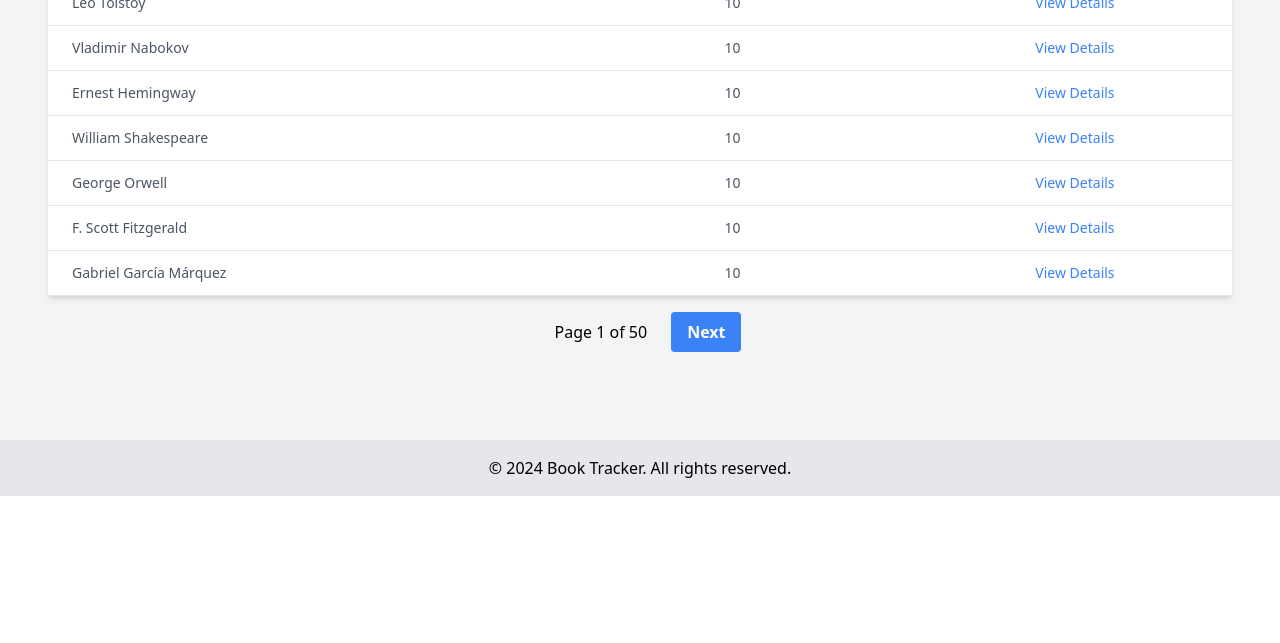
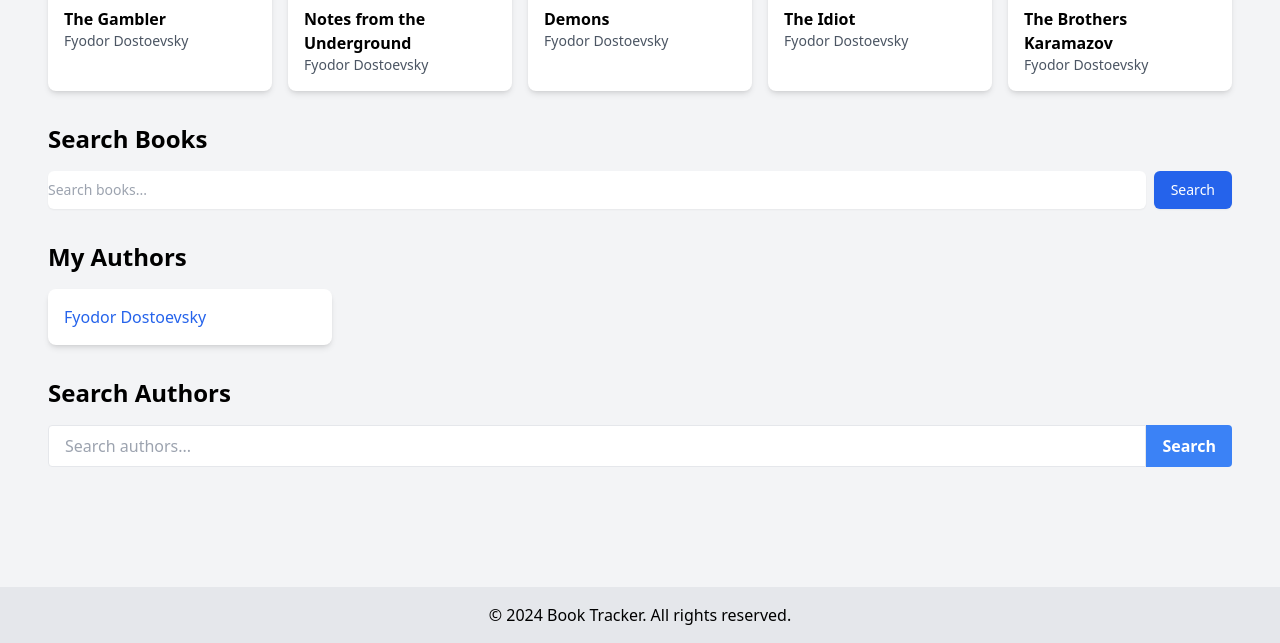
Before and after one commit to dennismenze/BookTrackerPro, a Flask app: page / in a window 1280 px wide. Shown: the part 437-1080 px from the top of the page. Before the commit the page ends 933 px from the top, so only its background shows below. Run offline with Flask 3, Linux system fonts and the light colour scheme; a user stored in the database is signed in; data comes from the database, SQL or seed files in the repository; tables that the repository leaves empty hold one stand-in row (values such as "Sample post"); some libraries are stand-ins or nearby versions.

Commit message:
Agent query: Is the homepage now displaying the following sections: My Latest Books, Search Books, My Authors, and Search Authors? Does the Search Authors section only show results when a search is performed?

```diff
--- a/app.py
+++ b/app.py
@@ -74,6 +74,8 @@ def create_app():
     @app.route('/')
     @login_required
     def index():
+        latest_books = Book.query.join(UserBook).filter(UserBook.user_id == current_user.id).order_by(Book.id.desc()).limit(5).all()
+        user_authors = Author.query.join(Book).join(UserBook).filter(UserBook.user_id == current_user.id).distinct().all()
         page = request.args.get('page', 1, type=int)
         per_page = 10
         search_query = request.args.get('search', '')
@@ -82,9 +84,11 @@ def create_app():
 
         if search_query:
             authors_query = authors_query.filter(Author.name.ilike(f'%{search_query}%'))
+            authors = authors_query.paginate(page=page, per_page=per_page, error_out=False)
+        else:
+            authors = None
 
-        authors = authors_query.paginate(page=page, per_page=per_page, error_out=False)
-        return render_template('index.html', authors=authors, search_query=search_query)
+        return render_template('index.html', latest_books=latest_books, user_authors=user_authors, authors=authors, search_query=search_query)
 
     @app.route('/register', methods=['GET', 'POST'])
     def register():
--- a/templates/index.html
+++ b/templates/index.html
@@ -6,14 +6,58 @@
 <div class="container mx-auto px-4 py-8">
     <h1 class="text-3xl font-bold mb-6">Welcome to Book Tracker</h1>
 
-    <div class="mb-4">
-        <form action="{{ url_for('index') }}" method="GET" class="flex">
-            <input type="text" name="search" placeholder="Search authors..." value="{{ search_query }}" class="border rounded-l px-4 py-2 focus:outline-none focus:ring-2 focus:ring-blue-500">
+    <!-- My Latest Books Section -->
+    <div class="mb-8">
+        <h2 class="text-2xl font-semibold mb-4">My Latest Books</h2>
+        {% if latest_books %}
+            <div class="grid grid-cols-1 sm:grid-cols-2 md:grid-cols-3 lg:grid-cols-5 gap-4">
+                {% for book in latest_books %}
+                    <div class="bg-white shadow-md rounded-lg p-4">
+                        <img src="{{ book.cover_image_url or '/static/images/no-cover.png' }}" alt="{{ book.title }} cover" class="w-full h-48 object-cover mb-2">
+                        <h3 class="font-semibold">{{ book.title }}</h3>
+                        <p class="text-sm text-gray-600">{{ book.author.name }}</p>
+                    </div>
+                {% endfor %}
+            </div>
+        {% else %}
+            <p class="text-gray-600">No books added yet.</p>
+        {% endif %}
+    </div>
+
+    <!-- Search Books Section -->
+    <div class="mb-8">
+        <h2 class="text-2xl font-semibold mb-4">Search Books</h2>
+        <div class="flex space-x-2">
+            <input type="text" id="book-search" name="book-search" placeholder="Search books..." class="flex-1 border-gray-300 rounded-md shadow-sm focus:ring-blue-500 focus:border-blue-500 sm:text-sm">
+            <button id="search-books-btn" class="inline-flex items-center px-4 py-2 border border-transparent text-sm font-medium rounded-md shadow-sm text-white bg-blue-600 hover:bg-blue-700 focus:outline-none focus:ring-2 focus:ring-offset-2 focus:ring-blue-500">Search</button>
+        </div>
+    </div>
+
+    <!-- My Authors Section -->
+    <div class="mb-8">
+        <h2 class="text-2xl font-semibold mb-4">My Authors</h2>
+        {% if user_authors %}
+            <ul class="grid grid-cols-1 sm:grid-cols-2 md:grid-cols-3 lg:grid-cols-4 gap-4">
+                {% for author in user_authors %}
+                    <li class="bg-white shadow-md rounded-lg p-4">
+                        <a href="{{ url_for('author_detail', id=author.id) }}" class="text-blue-600 hover:text-blue-800">{{ author.name }}</a>
+                    </li>
+                {% endfor %}
+            </ul>
+        {% else %}
+            <p class="text-gray-600">No authors added yet.</p>
+        {% endif %}
+    </div>
+
+    <!-- Search Authors Section -->
+    <div class="mb-8">
+        <h2 class="text-2xl font-semibold mb-4">Search Authors</h2>
+        <form action="{{ url_for('index') }}" method="GET" class="flex mb-4">
+            <input type="text" name="search" placeholder="Search authors..." value="{{ search_query }}" class="flex-1 border rounded-l px-4 py-2 focus:outline-none focus:ring-2 focus:ring-blue-500">
             <button type="submit" class="bg-blue-500 hover:bg-blue-700 text-white font-bold py-2 px-4 rounded-r">Search</button>
         </form>
-    </div>
 
-    {% if authors.items %}
+        {% if authors and authors.items %}
             <table class="w-full bg-white shadow-md rounded mb-4">
                 <thead>
                     <tr class="bg-gray-200 text-gray-600 uppercase text-sm leading-normal">
@@ -46,8 +90,16 @@
                     <a href="{{ url_for('index', page=authors.next_num, search=search_query) }}" class="bg-blue-500 hover:bg-blue-700 text-white font-bold py-2 px-4 rounded ml-2">Next</a>
                 {% endif %}
             </div>
-    {% else %}
-        <p class="text-gray-600 text-center mt-4">No authors found.</p>
+        {% elif search_query %}
+            <p class="text-gray-600 text-center mt-4">No authors found matching your search.</p>
         {% endif %}
     </div>
+</div>
 {% endblock %}
+
+{% block scripts %}
+<script src="{{ url_for('static', filename='js/main.js') }}"></script>
+<script src="{{ url_for('static', filename='js/book.js') }}"></script>
+<script src="{{ url_for('static', filename='js/author.js') }}"></script>
+<script src="{{ url_for('static', filename='js/index.js') }}"></script>
+{% endblock %}
```
Lines whose indentation alone changed are shown as unchanged.
